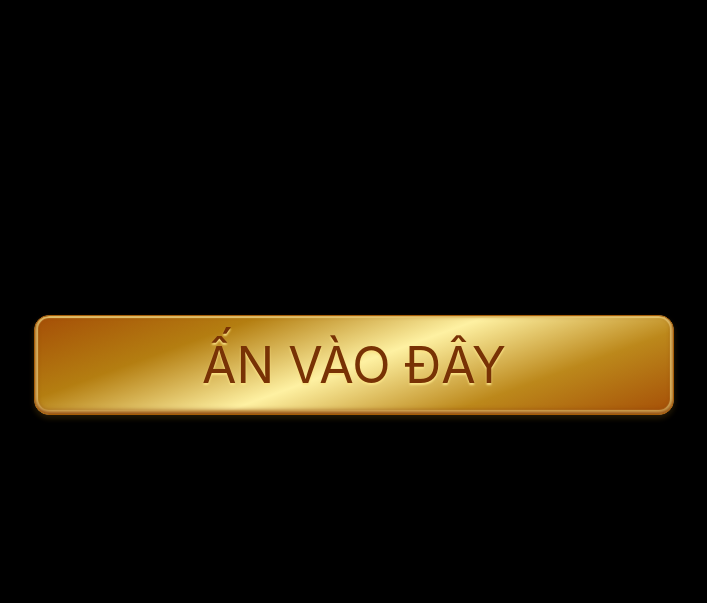
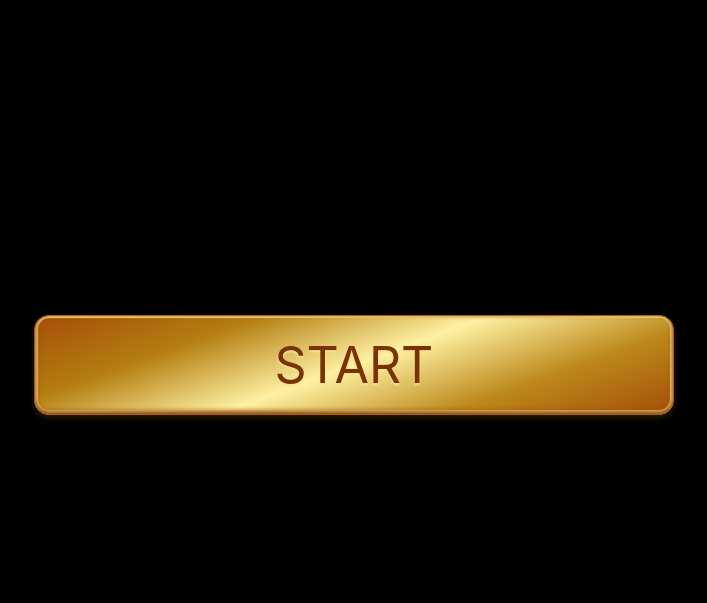
Before and after one commit to SangEvors/hapy-birthday-gia-minh, a plain HTML site: page index.html in a window 1280 px wide. Shown: the part 45-648 px from the top of the page, without its empty margins (286-993 px from the left). Drawn offline with Linux system fonts and the light colour scheme; a script that the page names is missing.

Commit message:
Update index.html

```diff
--- a/index.html
+++ b/index.html
@@ -12,7 +12,7 @@
     <div class="container">
         <div class="row">
             <div class="loader">
-                <button id="play">Ấn vào đây</button>
+                <button id="play">Start</button>
             </div>
         </div>
     </div>
@@ -38,8 +38,8 @@
                     <div class="type-wrap">
                         <div id="typed-strings" class="typing">
                             <h2>Happy Birthday <i id="nae">Gia Minh</i></h2>
-                            <h2>Chúc tuổi mới của cậu luôn may mắn, gặt hái <br> được nhiều thành công! Chúc mừng sinh nhật.</h2>
-                            <h2>Chúc mừng sinh nhật! Mỗi ngày với bạn là một ngày đáng nhớ, và tôi mong rằng<br> bạn sẽ có nhiều kỷ niệm tuyệt vời hơn trong năm nay.</h2>
+                            <h2>Chúc tuổi mới của cậu luôn<br> may mắn, gặt hái  được nhiều thành công!<br> Chúc mừng sinh nhật.</h2>
+                            <h2>Chúc mừng sinh nhật!<br> Mỗi ngày với bạn là một ngày<br> đáng nhớ, và tôi mong rằng<br> bạn sẽ có nhiều kỷ niệm tuyệt vời hơn trong năm nay.</h2>
                         </div>
                         <span id="typed" style="white-space:pre;"></span>
                     </div>
```
